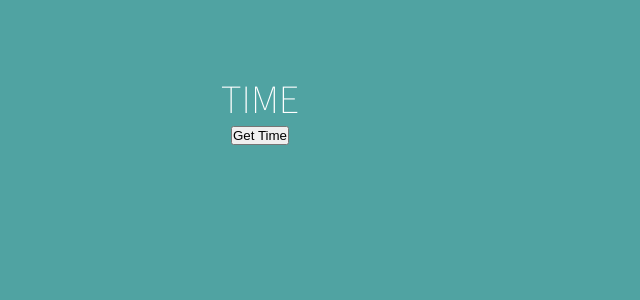
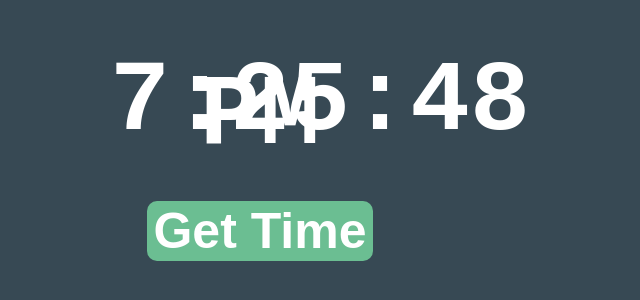
Before and after one commit to AttilaToth-JP/Bootcamp-ReactJS, a React (Create React App) app: page / in a window 1280 px wide. Shown: the part 134-434 px from the top of the page, without its empty margins (380-1020 px from the left). Built offline with nearby package versions, Linux system fonts and the light colour scheme.

Commit message:
solution to lesson 14 practice

```diff
--- a/public/index.html
+++ b/public/index.html
@@ -2,10 +2,6 @@
 <html lang="en">
   <head>
     <title>React App</title>
-    <link
-      rel="stylesheet"
-      href="https://fonts.googleapis.com/css?family=Source+Sans+Pro:200,300"
-    />
     <link rel="stylesheet" href="styles.css" />
   </head>
 
--- a/public/styles.css
+++ b/public/styles.css
@@ -1,57 +1,30 @@
-* {
-  box-sizing: border-box;
-  margin: 0;
-  padding: 0;
-  font-weight: 300;
+body {
+  font: normal 14px/100% "Andale Mono", AndaleMono, monospace;
+  color: #fff;
+  padding: 50px;
+  width: 300px;
+  margin: 0 auto;
+  background-color: #374954;
+  text-align: center;
 }
 
-body {
-  font-family: "Source Sans Pro", sans-serif;
-  color: white;
-  font-weight: 300;
-  background: #50a3a2;
-  width: 100%;
-  height: 100%;
+h1 {
+  font-size: 100px;
 }
 
 .container {
-  margin: 10% auto;
-  padding: 80px 0;
-  text-align: center;
+  margin: 60% auto;
 }
 
-.container h1 {
-  font-size: 40px;
-  font-weight: 200;
+button {
+  display: inline;
+  background-color: #6bbe92;
+  border: 0;
+  border-radius: 10px;
+  box-shadow: 5px;
+  margin: 10px;
+  text-align: center;
+  color: #fff;
+  font-weight: bold;
+  font-size: 50px;
 }
-
-form {
-  padding: 20px 0;
-  position: relative;
-}
-form input {
-  border: 1px solid rgba(252, 252, 252, 0.4);
-  background-color: rgba(252, 252, 252, 0.2);
-  width: 250px;
-  border-radius: 3px;
-  font-family: "Source Sans Pro", sans-serif;
-  padding: 10px 15px;
-  margin: 0 auto 10px auto;
-  display: block;
-  text-align: center;
-  font-size: 18px;
-  color: white;
-  font-weight: 300;
-}
-
-form button {
-  appearance: none;
-  outline: 0;
-  background-color: white;
-  border: 0;
-  padding: 10px 15px;
-  color: #50a3a2;
-  border-radius: 3px;
-  width: 250px;
-  font-size: 18px;
-}
--- a/src/components/App.jsx
+++ b/src/components/App.jsx
@@ -1,10 +1,21 @@
-import React from "react";
+import React, { useState } from "react";
 
 function App() {
+  let time = new Date().toLocaleTimeString();
+
+  const [currentTime, setTime] = useState(time);
+
+  function updateTime() {
+    const newTime = new Date().toLocaleTimeString();
+    setTime(newTime);
+  }
+
+  setInterval(updateTime, 1000);
+
   return (
     <div className="container">
-      <h1>TIME</h1>
-      <button>Get Time</button>
+      <h1>{currentTime}</h1>
+      <button onClick={updateTime}>Get Time</button>
     </div>
   );
 }
--- a/src/index.js
+++ b/src/index.js
@@ -6,8 +6,7 @@
 
 //Challenge:
 //1. Given that you can get the current time using:
-let time = new Date().toLocaleTimeString();
-console.log(time);
+
 //Show the latest time in the <h1> when the Get Time button
 //is pressed.
 
```
